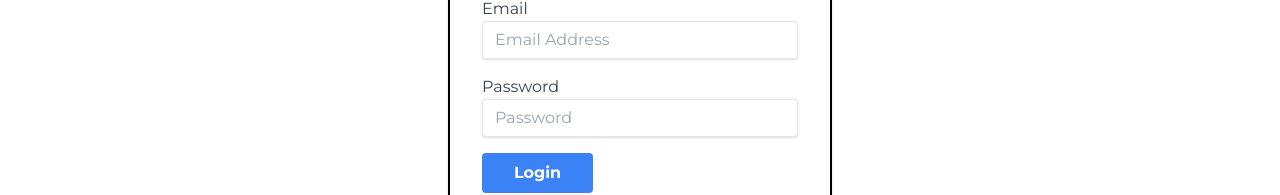
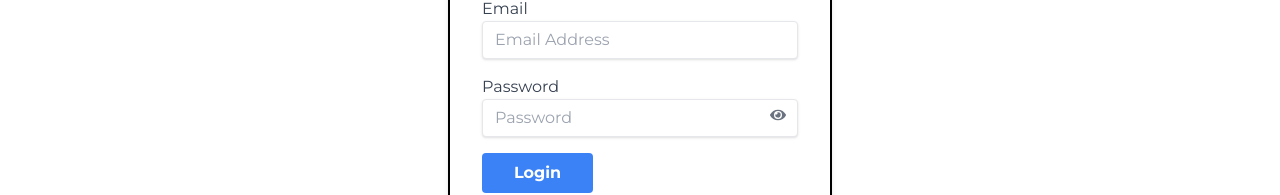
Before and after one commit to stha07ashok/BookStore, a React app in the folder frontend/: page /login in a window 1280 px wide. Shown: the part 289-484 px from the top of the page. Built offline with nearby package versions, Linux system fonts and the light colour scheme; no server answers; the HTML template or start-up script is replaced by a standard one.

Commit message:
adding eye icon to show password

```diff
--- a/frontend/src/components/Login.jsx
+++ b/frontend/src/components/Login.jsx
@@ -1,6 +1,6 @@
 import React, { useState } from "react";
 import { Link, useNavigate } from "react-router-dom";
-import { FaGoogle } from "react-icons/fa";
+import { FaGoogle, FaEye, FaEyeSlash } from "react-icons/fa"; // Import eye icons
 import { useForm } from "react-hook-form";
 import { useAuth } from "../context/AuthContext";
 import Swal from "sweetalert2"; // Import SweetAlert2
@@ -14,6 +14,8 @@ const Login = ({ darkMode }) => {
     handleSubmit,
     formState: { errors },
   } = useForm();
+
+  const [passwordVisible, setPasswordVisible] = useState(false); // State for toggling password visibility
 
   const onSubmit = async (data) => {
     try {
@@ -88,7 +90,7 @@ const Login = ({ darkMode }) => {
               className="shadow appearance-none border rounded w-full py-2 px-3 leading-tight focus:outline-none focus:shadow dark:bg-gray-700 dark:text-white"
             />
           </div>
-          <div className="mb-4">
+          <div className="mb-4 relative">
             <label
               className="block text-gray-700 dark:text-gray-300"
               htmlFor="password"
@@ -97,12 +99,20 @@ const Login = ({ darkMode }) => {
             </label>
             <input
               {...register("password", { required: true })}
-              type="password"
+              type={passwordVisible ? "text" : "password"} // Toggle between text and password
               name="password"
               id="password"
               placeholder="Password"
               className="shadow appearance-none border rounded w-full py-2 px-3 leading-tight focus:outline-none focus:shadow dark:bg-gray-700 dark:text-white"
             />
+            <button
+              type="button"
+              onClick={() => setPasswordVisible(!passwordVisible)} // Toggle password visibility
+              className="absolute right-3 mt-4  transform -translate-y-1/2 text-gray-500"
+            >
+              {passwordVisible ? <FaEyeSlash /> : <FaEye />}{" "}
+              {/* Toggle eye icon */}
+            </button>
           </div>
           {message && (
             <p className="text-red-500 text-xs italic mb-3">{message}</p>
--- a/frontend/src/components/Register.jsx
+++ b/frontend/src/components/Register.jsx
@@ -1,6 +1,6 @@
 import React, { useState } from "react";
 import { Link, useNavigate } from "react-router-dom";
-import { FaGoogle } from "react-icons/fa";
+import { FaGoogle, FaEye, FaEyeSlash } from "react-icons/fa"; // Import eye icons
 import { useForm } from "react-hook-form";
 import { useAuth } from "../context/AuthContext";
 import { ToastContainer, toast } from "react-toastify";
@@ -17,6 +17,8 @@ const Register = ({ darkMode }) => {
     handleSubmit,
     formState: { errors },
   } = useForm();
+
+  const [passwordVisible, setPasswordVisible] = useState(false); // State for toggling password visibility
 
   const onSubmit = async (data) => {
     try {
@@ -58,7 +60,7 @@ const Register = ({ darkMode }) => {
         darkMode ? "bg-gray-900 text-white" : " text-white"
       }`}
     >
-      <div className="w-full max-w-sm mx-auto bg-white dark:bg-gray-800 shadow-md rounded px-8 pt-6 pb-8 mb-4 border-2 border-black  dark:border-white">
+      <div className="w-full max-w-sm mx-auto bg-white dark:bg-gray-800 shadow-md rounded px-8 pt-6 pb-8 mb-4 border-2 border-black dark:border-white">
         <h2 className="text-xl font-semibold text-black mb-4 dark:text-white">
           Please Register
         </h2>
@@ -86,7 +88,7 @@ const Register = ({ darkMode }) => {
           </div>
 
           {/* Password Field */}
-          <div className="mb-4">
+          <div className="mb-4 relative">
             <label
               className="block text-gray-700 dark:text-gray-300"
               htmlFor="password"
@@ -95,12 +97,20 @@ const Register = ({ darkMode }) => {
             </label>
             <input
               {...register("password", { required: "Password is required" })}
-              type="password"
+              type={passwordVisible ? "text" : "password"} // Toggle between text and password
               name="password"
               id="password"
               placeholder="Password"
               className="shadow appearance-none border rounded w-full py-2 px-3 leading-tight focus:outline-none focus:shadow dark:bg-gray-700 text-black dark:text-white"
             />
+            <button
+              type="button"
+              onClick={() => setPasswordVisible(!passwordVisible)} // Toggle password visibility
+              className="absolute right-3 mt-4 transform -translate-y-1/2 text-gray-500"
+            >
+              {passwordVisible ? <FaEyeSlash /> : <FaEye />}{" "}
+              {/* Toggle eye icon */}
+            </button>
             {errors.password && (
               <p className="text-red-500 text-xs">{errors.password.message}</p>
             )}
```
